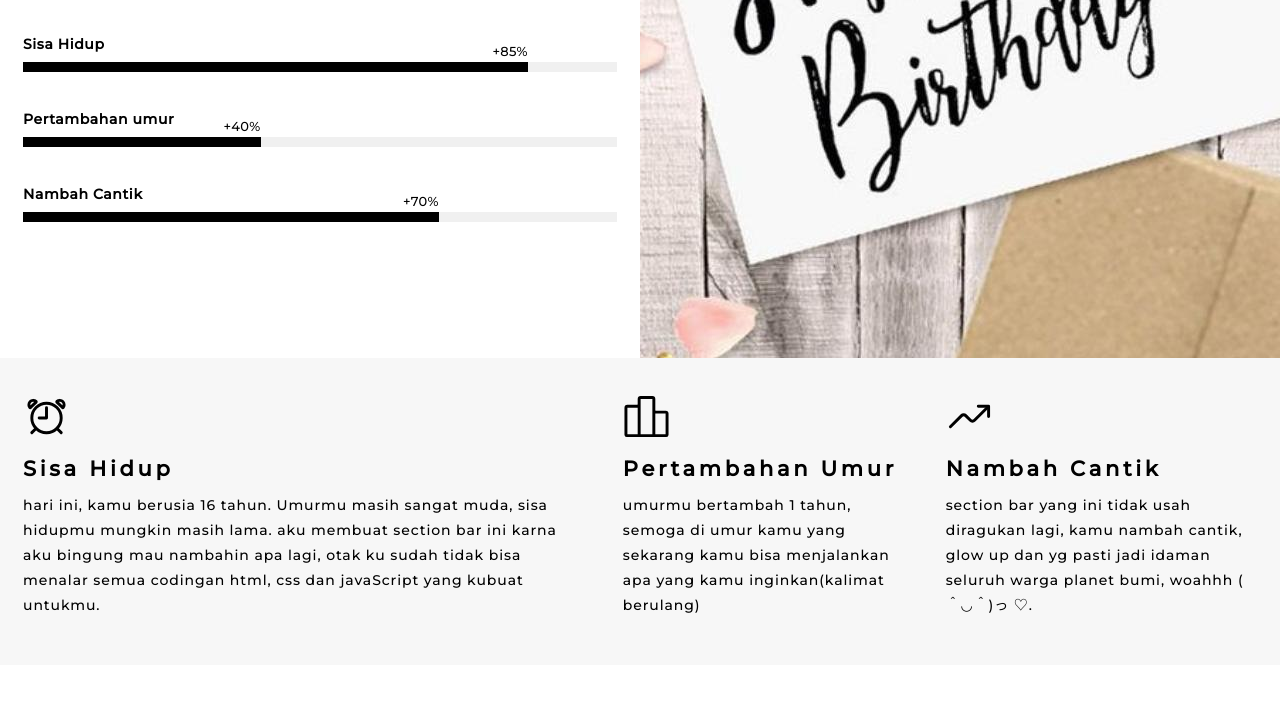
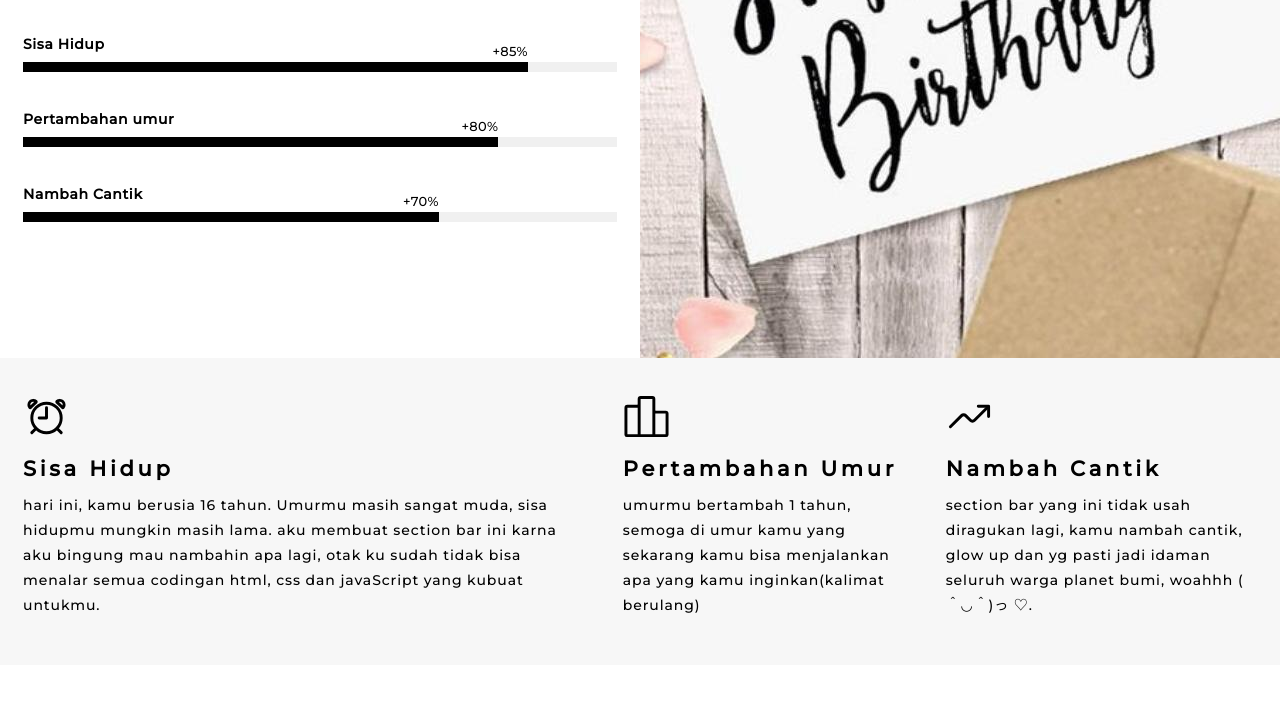
Before and after one commit to Yiusa-Art/Anta-Ultah-Web, a plain HTML site: page index.html in a window 1280 px wide. Shown: the part 2042-2758 px from the top of the page. Drawn offline with nearby package versions, Linux system fonts and the light colour scheme; files whose address does not match are found by name; a web font is replaced by a local one.

Commit message:
Fix something

```diff
--- a/index.html
+++ b/index.html
@@ -118,8 +118,8 @@
                     <div class="bar_container">
                         <p class="title">Pertambahan umur </p>
                         <div class="bar">
-                            <div class="bar_front" style="width:40%">
-                                <P class="percentace">+40%</P>
+                            <div class="bar_front" style="width:80%">
+                                <P class="percentace">+80%</P>
                             </div>
                             <div class="bar_back"></div>
                         </div>
```
